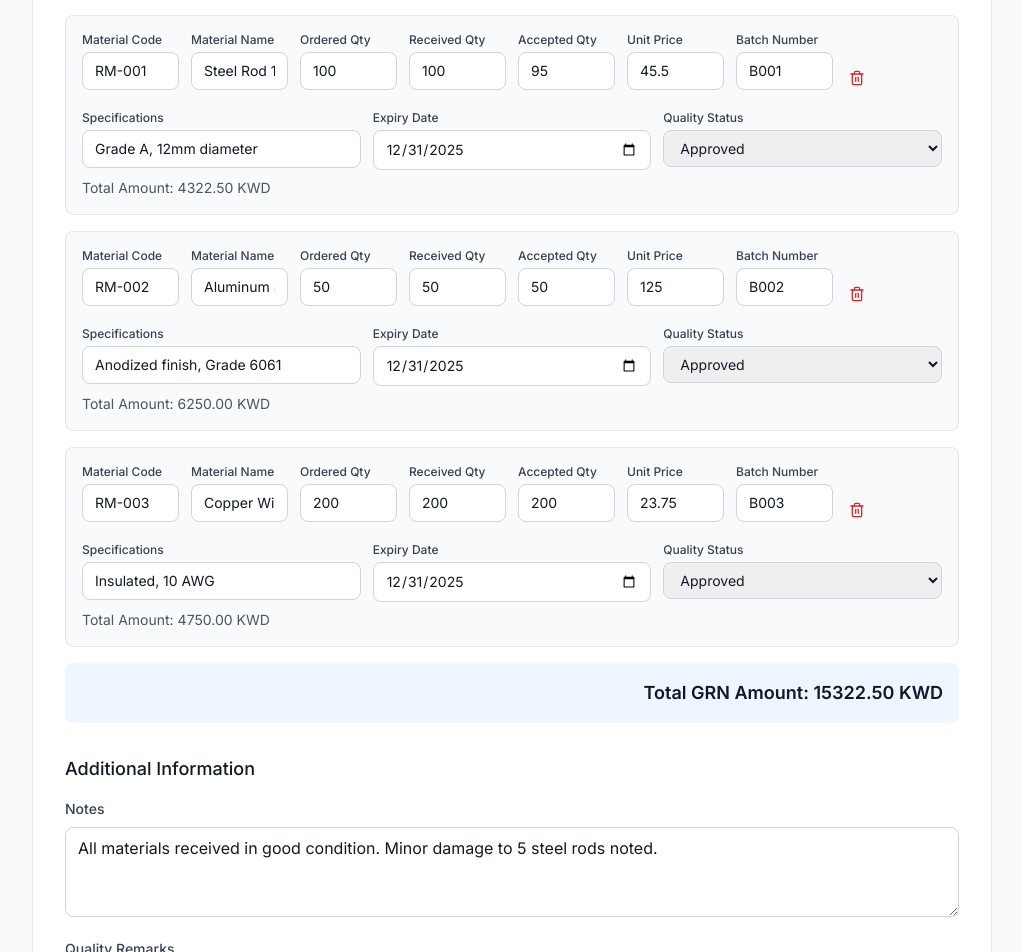
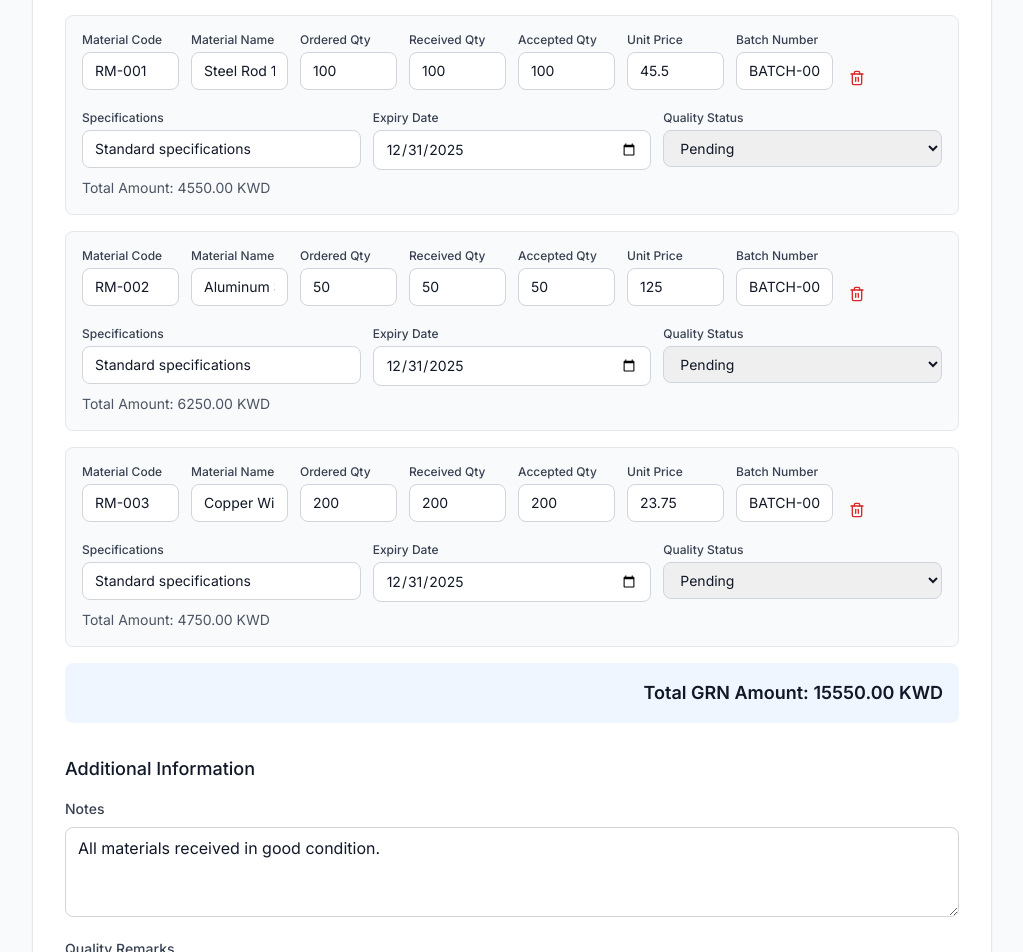
Before and after one commit to deepakkumar0818/LocalBeet, a React (Vite) app in the folder frontend/: page /good-receipt-notes/edit/1 in a window 1280 px wide. Shown: the part 960-1912 px from the top of the page, without its empty margins (256-1279 px from the left). Built offline with nearby package versions, Linux system fonts and the light colour scheme.

Commit message:
removed types error

```diff
--- a/frontend/src/pages/AddForecast.tsx
+++ b/frontend/src/pages/AddForecast.tsx
@@ -169,8 +169,8 @@ const AddForecast: React.FC = () => {
         let message = 'Forecast created successfully!'
 
         // Check if Purchase Order was generated
-        if (response.generatedPurchaseOrder) {
-          const po = response.generatedPurchaseOrder
+        if (response.data && response.data.generatedPurchaseOrder) {
+          const po = response.data.generatedPurchaseOrder
           message += `\n\n📦 Purchase Order Generated:\n` +
                     `PO Number: ${po.poNumber}\n` +
                     `Total Amount: ${po.totalAmount.toFixed(2)} KWD\n` +
--- a/frontend/src/pages/AddGRN.tsx
+++ b/frontend/src/pages/AddGRN.tsx
@@ -63,7 +63,7 @@ const AddGRN: React.FC = () => {
     }
 
     // Calculate total amount
-    const totalAmount = formData.items.reduce((sum, item) => sum + item.totalAmount, 0)
+    const totalAmount = formData.items.reduce((sum, item) => sum + (item.totalPrice || 0), 0)
 
     const newGRN: GoodReceiptNote = {
       id: Date.now().toString(),
@@ -75,7 +75,7 @@ const AddGRN: React.FC = () => {
       receiptDate: new Date(formData.receiptDate),
       receivedBy: formData.receivedBy,
       inspectedBy: formData.inspectedBy,
-      status: formData.status,
+      status: formData.status as 'Draft' | 'Rejected' | 'Approved',
       warehouseLocation: formData.warehouseLocation,
       totalAmount,
       items: formData.items,
@@ -115,7 +115,7 @@ const AddGRN: React.FC = () => {
       specifications: '',
       batchNumber: '',
       expiryDate: '',
-      qualityStatus: 'Pending'
+      qualityStatus: 'Partial' as 'Partial' | 'Accepted' | 'Rejected'
     }
     setFormData(prev => ({ ...prev, items: [...prev.items, newItem] }))
   }
@@ -126,8 +126,8 @@ const AddGRN: React.FC = () => {
       items: prev.items.map((item, i) => {
         if (i === index) {
           const updatedItem = { ...item, [field]: value }
-          if (field === 'acceptedQuantity' || field === 'unitPrice') {
-            updatedItem.totalAmount = updatedItem.acceptedQuantity * updatedItem.unitPrice
+          if (field === 'receivedQuantity' || field === 'unitPrice') {
+            updatedItem.totalPrice = updatedItem.receivedQuantity * updatedItem.unitPrice
           }
           return updatedItem
         }
@@ -432,8 +432,8 @@ const AddGRN: React.FC = () => {
                     <input
                       type="number"
                       className="input-field text-sm"
-                      value={item.acceptedQuantity}
-                      onChange={(e) => updateGRNItem(index, 'acceptedQuantity', parseFloat(e.target.value) || 0)}
+                      value={item.receivedQuantity}
+                      onChange={(e) => updateGRNItem(index, 'receivedQuantity', parseFloat(e.target.value) || 0)}
                       placeholder="0"
                     />
                   </div>
@@ -453,7 +453,7 @@ const AddGRN: React.FC = () => {
                     <input
                       type="text"
                       className="input-field text-sm"
-                      value={item.batchNumber}
+                      value={item.batchNumber || ''}
                       onChange={(e) => updateGRNItem(index, 'batchNumber', e.target.value)}
                       placeholder="B001"
                     />
@@ -474,7 +474,7 @@ const AddGRN: React.FC = () => {
                         <input
                           type="text"
                           className="input-field text-sm"
-                          value={item.specifications}
+                          value={item.specifications || ''}
                           onChange={(e) => updateGRNItem(index, 'specifications', e.target.value)}
                           placeholder="Grade A, 12mm"
                         />
@@ -484,7 +484,7 @@ const AddGRN: React.FC = () => {
                         <input
                           type="date"
                           className="input-field text-sm"
-                          value={item.expiryDate}
+                          value={item.expiryDate || ''}
                           onChange={(e) => updateGRNItem(index, 'expiryDate', e.target.value)}
                         />
                       </div>
@@ -502,7 +502,7 @@ const AddGRN: React.FC = () => {
                       </div>
                     </div>
                     <div className="mt-2 text-sm text-gray-600">
-                      Total Amount: {item.totalAmount.toFixed(2)} KWD
+                      Total Amount: {(item.totalPrice || 0).toFixed(2)} KWD
                     </div>
                   </div>
                 </div>
@@ -513,7 +513,7 @@ const AddGRN: React.FC = () => {
               <div className="mt-4 p-4 bg-blue-50 rounded-lg">
                 <div className="text-right">
                   <span className="text-lg font-semibold text-gray-900">
-                    Total GRN Amount: {formData.items.reduce((sum, item) => sum + item.totalAmount, 0).toFixed(2)} KWD
+                    Total GRN Amount: {formData.items.reduce((sum, item) => sum + (item.totalPrice || 0), 0).toFixed(2)} KWD
                   </span>
                 </div>
               </div>
--- a/frontend/src/pages/AddPurchaseOrder.tsx
+++ b/frontend/src/pages/AddPurchaseOrder.tsx
@@ -64,7 +64,7 @@ const AddPurchaseOrder: React.FC = () => {
     }
 
     // Calculate total amount
-    const totalAmount = formData.items.reduce((sum, item) => sum + item.totalAmount, 0)
+    const totalAmount = formData.items.reduce((sum, item) => sum + (item.totalPrice || 0), 0)
 
     const newPurchaseOrder: PurchaseOrder = {
       id: Date.now().toString(),
@@ -76,7 +76,7 @@ const AddPurchaseOrder: React.FC = () => {
       orderDate: new Date(formData.orderDate),
       expectedDeliveryDate: new Date(formData.expectedDeliveryDate),
       priority: formData.priority,
-      status: formData.status,
+      status: formData.status as 'Draft' | 'Completed' | 'Cancelled' | 'Sent' | 'Confirmed' | 'Partial',
       paymentTerms: formData.paymentTerms,
       shippingMethod: formData.shippingMethod,
       totalAmount,
@@ -107,7 +107,7 @@ const AddPurchaseOrder: React.FC = () => {
       materialName: '',
       quantity: 0,
       unitPrice: 0,
-      totalAmount: 0,
+      totalPrice: 0,
       specifications: '',
       deliveryDate: ''
     }
@@ -121,7 +121,7 @@ const AddPurchaseOrder: React.FC = () => {
         if (i === index) {
           const updatedItem = { ...item, [field]: value }
           if (field === 'quantity' || field === 'unitPrice') {
-            updatedItem.totalAmount = updatedItem.quantity * updatedItem.unitPrice
+            updatedItem.totalPrice = updatedItem.quantity * updatedItem.unitPrice
           }
           return updatedItem
         }
@@ -400,7 +400,7 @@ const AddPurchaseOrder: React.FC = () => {
                     <input
                       type="date"
                       className="input-field text-sm"
-                      value={item.deliveryDate}
+                      value={item.deliveryDate || ''}
                       onChange={(e) => updatePurchaseOrderItem(index, 'deliveryDate', e.target.value)}
                     />
                   </div>
@@ -409,7 +409,7 @@ const AddPurchaseOrder: React.FC = () => {
                     <input
                       type="text"
                       className="input-field text-sm"
-                      value={item.specifications}
+                      value={item.specifications || ''}
                       onChange={(e) => updatePurchaseOrderItem(index, 'specifications', e.target.value)}
                       placeholder="Grade A, 12mm"
                     />
@@ -425,7 +425,7 @@ const AddPurchaseOrder: React.FC = () => {
                   </div>
                   <div className="col-span-7">
                     <div className="text-sm text-gray-600">
-                      Total Amount: {item.totalAmount.toFixed(2)} KWD
+                      Total Amount: {(item.totalPrice || 0).toFixed(2)} KWD
                     </div>
                   </div>
                 </div>
@@ -436,7 +436,7 @@ const AddPurchaseOrder: React.FC = () => {
               <div className="mt-4 p-4 bg-blue-50 rounded-lg">
                 <div className="text-right">
                   <span className="text-lg font-semibold text-gray-900">
-                    Total Order Amount: {formData.items.reduce((sum, item) => sum + item.totalAmount, 0).toFixed(2)} KWD
+                    Total Order Amount: {formData.items.reduce((sum, item) => sum + (item.totalPrice || 0), 0).toFixed(2)} KWD
                   </span>
                 </div>
               </div>
--- a/frontend/src/pages/AddTransferOrder.tsx
+++ b/frontend/src/pages/AddTransferOrder.tsx
@@ -137,7 +137,9 @@ const AddTransferOrder: React.FC = () => {
       createdAt: new Date(),
       updatedAt: new Date(),
       createdBy: 'admin',
-      updatedBy: 'admin'
+      updatedBy: 'admin',
+      requestedBy: 'admin',
+      reason: 'Transfer request'
     }
 
     console.log('Creating Transfer Order:', newTransferOrder)
--- a/frontend/src/pages/AddWarehouse.tsx
+++ b/frontend/src/pages/AddWarehouse.tsx
@@ -84,7 +84,13 @@ const AddWarehouse: React.FC = () => {
       warehouseName: formData.warehouseName,
       warehouseType: formData.warehouseType,
       location: formData.location,
-      address: formData.address,
+      address: {
+        street: formData.address,
+        city: formData.city,
+        state: formData.state,
+        country: formData.country,
+        postalCode: formData.postalCode
+      },
       city: formData.city,
       state: formData.state,
       country: formData.country,
--- a/frontend/src/pages/CentralKitchen.tsx
+++ b/frontend/src/pages/CentralKitchen.tsx
@@ -891,7 +891,10 @@ const CentralKitchen: React.FC = () => {
           storageTemperature: '4°C',
           storageLocation: 'Cold Storage B',
           notes: 'Freshly prepared green smoothie',
-          isActive: true
+          isActive: true,
+          qualityNotes: 'Freshly prepared',
+          status: 'In Stock',
+          transferSource: 'Production'
         },
         {
           outletId: outlet.id,
@@ -920,7 +923,10 @@ const CentralKitchen: React.FC = () => {
           storageTemperature: '2°C',
           storageLocation: 'Cold Storage B',
           notes: 'High protein meal bowl',
-          isActive: true
+          isActive: true,
+          qualityNotes: 'High protein content',
+          status: 'In Stock',
+          transferSource: 'Production'
         },
         {
           outletId: outlet.id,
@@ -949,7 +955,10 @@ const CentralKitchen: React.FC = () => {
           storageTemperature: '4°C',
           storageLocation: 'Cold Storage B',
           notes: 'Fresh detox juice blend',
-          isActive: true
+          isActive: true,
+          qualityNotes: 'Fresh detox blend',
+          status: 'In Stock',
+          transferSource: 'Production'
         },
         {
           outletId: outlet.id,
@@ -978,7 +987,10 @@ const CentralKitchen: React.FC = () => {
           storageTemperature: '2°C',
           storageLocation: 'Cold Storage B',
           notes: 'Healthy quinoa salad',
-          isActive: true
+          isActive: true,
+          qualityNotes: 'Healthy quinoa salad',
+          status: 'In Stock',
+          transferSource: 'Production'
         }
       ]
 
--- a/frontend/src/pages/EditGRN.tsx
+++ b/frontend/src/pages/EditGRN.tsx
@@ -1,7 +1,17 @@
 import React, { useState, useEffect } from 'react'
 import { useNavigate, useParams } from 'react-router-dom'
 import { ArrowLeft, Save, X, Plus, Trash2 } from 'lucide-react'
-import { GoodReceiptNote, GRNItem } from '../types'
+import { GRNItem } from '../types'
+
+// Extended GRNItem interface for EditGRN
+interface ExtendedGRNItem extends GRNItem {
+  acceptedQuantity: number;
+  rejectedQuantity: number;
+  totalAmount: number;
+  specifications: string;
+  batchNumber: string;
+  expiryDate: string;
+}
 
 const EditGRN: React.FC = () => {
   const navigate = useNavigate()
@@ -16,10 +26,10 @@ const EditGRN: React.FC = () => {
     receiptDate: '',
     receivedBy: '',
     inspectedBy: '',
-    status: 'Draft' as 'Draft' | 'Received' | 'Inspected' | 'Approved' | 'Rejected',
+    status: 'Draft' as 'Draft' | 'Approved' | 'Rejected',
     warehouseLocation: '',
     totalAmount: 0,
-    items: [] as GRNItem[],
+    items: [] as ExtendedGRNItem[],
     notes: '',
     qualityRemarks: '',
     deliveryChallanNumber: '',
@@ -30,74 +40,60 @@ const EditGRN: React.FC = () => {
   const [errors, setErrors] = useState<Record<string, string>>({})
   const [loading, setLoading] = useState(true)
 
-  const statusOptions = ['Draft', 'Received', 'Inspected', 'Approved', 'Rejected']
+  const statusOptions = ['Draft', 'Approved', 'Rejected']
 
   // Mock data - in real app, fetch from API
-  const mockGRN: GoodReceiptNote = {
+  const mockGRN = {
     id: '1',
     grnNumber: 'GRN-2024-001',
-    purchaseOrderNumber: 'PO-2024-001',
+    poNumber: 'PO-2024-001',
+    supplierId: 'SUP-001',
     supplierName: 'ABC Steel Suppliers',
-    supplierContact: 'John Smith',
-    supplierEmail: 'john@abcsteel.com',
     receiptDate: new Date('2024-01-20'),
-    receivedBy: 'Warehouse Manager',
-    inspectedBy: 'Quality Inspector',
-    status: 'Inspected',
-    warehouseLocation: 'Main Warehouse - Zone A',
+    status: 'Approved' as 'Draft' | 'Approved' | 'Rejected',
     totalAmount: 15750.00,
     items: [
       {
+        poItemId: 'POI-001',
         materialId: 'RM-001',
         materialCode: 'RM-001',
         materialName: 'Steel Rod 12mm',
         orderedQuantity: 100,
         receivedQuantity: 100,
-        acceptedQuantity: 95,
-        rejectedQuantity: 5,
         unitPrice: 45.50,
-        totalAmount: 4322.50,
-        specifications: 'Grade A, 12mm diameter',
-        batchNumber: 'B001',
-        expiryDate: '2025-12-31',
-        qualityStatus: 'Approved'
+        totalPrice: 4550.00,
+        qualityStatus: 'Accepted' as 'Accepted' | 'Rejected' | 'Partial',
+        remarks: 'Good quality'
       },
       {
+        poItemId: 'POI-002',
         materialId: 'RM-002',
         materialCode: 'RM-002',
         materialName: 'Aluminum Sheet 2mm',
         orderedQuantity: 50,
         receivedQuantity: 50,
-        acceptedQuantity: 50,
-        rejectedQuantity: 0,
         unitPrice: 125.00,
-        totalAmount: 6250.00,
-        specifications: 'Anodized finish, Grade 6061',
-        batchNumber: 'B002',
-        expiryDate: '2025-12-31',
-        qualityStatus: 'Approved'
+        totalPrice: 6250.00,
+        qualityStatus: 'Accepted' as 'Accepted' | 'Rejected' | 'Partial',
+        remarks: 'Excellent quality'
       },
       {
+        poItemId: 'POI-003',
         materialId: 'RM-003',
         materialCode: 'RM-003',
         materialName: 'Copper Wire 10 AWG',
         orderedQuantity: 200,
         receivedQuantity: 200,
-        acceptedQuantity: 200,
-        rejectedQuantity: 0,
         unitPrice: 23.75,
-        totalAmount: 4750.00,
-        specifications: 'Insulated, 10 AWG',
-        batchNumber: 'B003',
-        expiryDate: '2025-12-31',
-        qualityStatus: 'Approved'
+        totalPrice: 4750.00,
+        qualityStatus: 'Accepted' as 'Accepted' | 'Rejected' | 'Partial',
+        remarks: 'Good quality'
       }
     ],
-    notes: 'All materials received in good condition. Minor damage to 5 steel rods noted.',
-    qualityRemarks: 'Quality inspection completed. All materials meet specifications except for 5 steel rods with minor surface damage.',
-    deliveryChallanNumber: 'DC-2024-001',
-    transporterName: 'ABC Logistics',
-    vehicleNumber: 'MH-12-AB-1234',
+    warehouseId: 'WH-001',
+    warehouseName: 'Main Warehouse',
+    receivedBy: 'Warehouse Manager',
+    notes: 'All materials received in good condition.',
     createdAt: new Date('2024-01-20'),
     updatedAt: new Date('2024-01-21'),
     createdBy: 'admin',
@@ -109,22 +105,30 @@ const EditGRN: React.FC = () => {
     setTimeout(() => {
       setFormData({
         grnNumber: mockGRN.grnNumber,
-        purchaseOrderNumber: mockGRN.purchaseOrderNumber,
+        purchaseOrderNumber: mockGRN.poNumber,
         supplierName: mockGRN.supplierName,
-        supplierContact: mockGRN.supplierContact,
-        supplierEmail: mockGRN.supplierEmail,
+        supplierContact: 'John Smith',
+        supplierEmail: 'john@abcsteel.com',
         receiptDate: mockGRN.receiptDate.toISOString().split('T')[0],
         receivedBy: mockGRN.receivedBy,
-        inspectedBy: mockGRN.inspectedBy,
+        inspectedBy: 'Quality Inspector',
         status: mockGRN.status,
-        warehouseLocation: mockGRN.warehouseLocation,
+        warehouseLocation: mockGRN.warehouseName,
         totalAmount: mockGRN.totalAmount,
-        items: mockGRN.items,
-        notes: mockGRN.notes,
-        qualityRemarks: mockGRN.qualityRemarks,
-        deliveryChallanNumber: mockGRN.deliveryChallanNumber,
-        transporterName: mockGRN.transporterName,
-        vehicleNumber: mockGRN.vehicleNumber
+        items: mockGRN.items.map(item => ({
+          ...item,
+          acceptedQuantity: item.receivedQuantity,
+          rejectedQuantity: 0,
+          totalAmount: item.totalPrice,
+          specifications: 'Standard specifications',
+          batchNumber: 'BATCH-001',
+          expiryDate: '2025-12-31'
+        })),
+        notes: mockGRN.notes || '',
+        qualityRemarks: 'Quality inspection completed',
+        deliveryChallanNumber: 'DC-2024-001',
+        transporterName: 'ABC Logistics',
+        vehicleNumber: 'MH-12-AB-1234'
       })
       setLoading(false)
     }, 500)
@@ -166,25 +170,29 @@ const EditGRN: React.FC = () => {
     // Calculate total amount
     const totalAmount = formData.items.reduce((sum, item) => sum + item.totalAmount, 0)
 
-    const updatedGRN: GoodReceiptNote = {
+    const updatedGRN = {
       ...mockGRN,
       grnNumber: formData.grnNumber,
-      purchaseOrderNumber: formData.purchaseOrderNumber,
+      poNumber: formData.purchaseOrderNumber,
       supplierName: formData.supplierName,
-      supplierContact: formData.supplierContact,
-      supplierEmail: formData.supplierEmail,
       receiptDate: new Date(formData.receiptDate),
       receivedBy: formData.receivedBy,
-      inspectedBy: formData.inspectedBy,
       status: formData.status,
-      warehouseLocation: formData.warehouseLocation,
+      warehouseName: formData.warehouseLocation,
       totalAmount,
-      items: formData.items,
+      items: formData.items.map(item => ({
+        poItemId: item.poItemId,
+        materialId: item.materialId,
+        materialCode: item.materialCode,
+        materialName: item.materialName,
+        orderedQuantity: item.orderedQuantity,
+        receivedQuantity: item.receivedQuantity,
+        unitPrice: item.unitPrice,
+        totalPrice: item.totalAmount,
+        qualityStatus: item.qualityStatus,
+        remarks: item.remarks
+      })),
       notes: formData.notes,
-      qualityRemarks: formData.qualityRemarks,
-      deliveryChallanNumber: formData.deliveryChallanNumber,
-      transporterName: formData.transporterName,
-      vehicleNumber: formData.vehicleNumber,
       updatedAt: new Date(),
       updatedBy: 'admin'
     }
@@ -201,20 +209,23 @@ const EditGRN: React.FC = () => {
   }
 
   const addGRNItem = () => {
-    const newItem: GRNItem = {
+    const newItem: ExtendedGRNItem = {
+      poItemId: '',
       materialId: '',
       materialCode: '',
       materialName: '',
       orderedQuantity: 0,
       receivedQuantity: 0,
+      unitPrice: 0,
+      totalPrice: 0,
+      qualityStatus: 'Accepted',
+      remarks: '',
       acceptedQuantity: 0,
       rejectedQuantity: 0,
-      unitPrice: 0,
       totalAmount: 0,
       specifications: '',
       batchNumber: '',
-      expiryDate: '',
-      qualityStatus: 'Pending'
+      expiryDate: ''
     }
     setFormData(prev => ({ ...prev, items: [...prev.items, newItem] }))
   }
```
